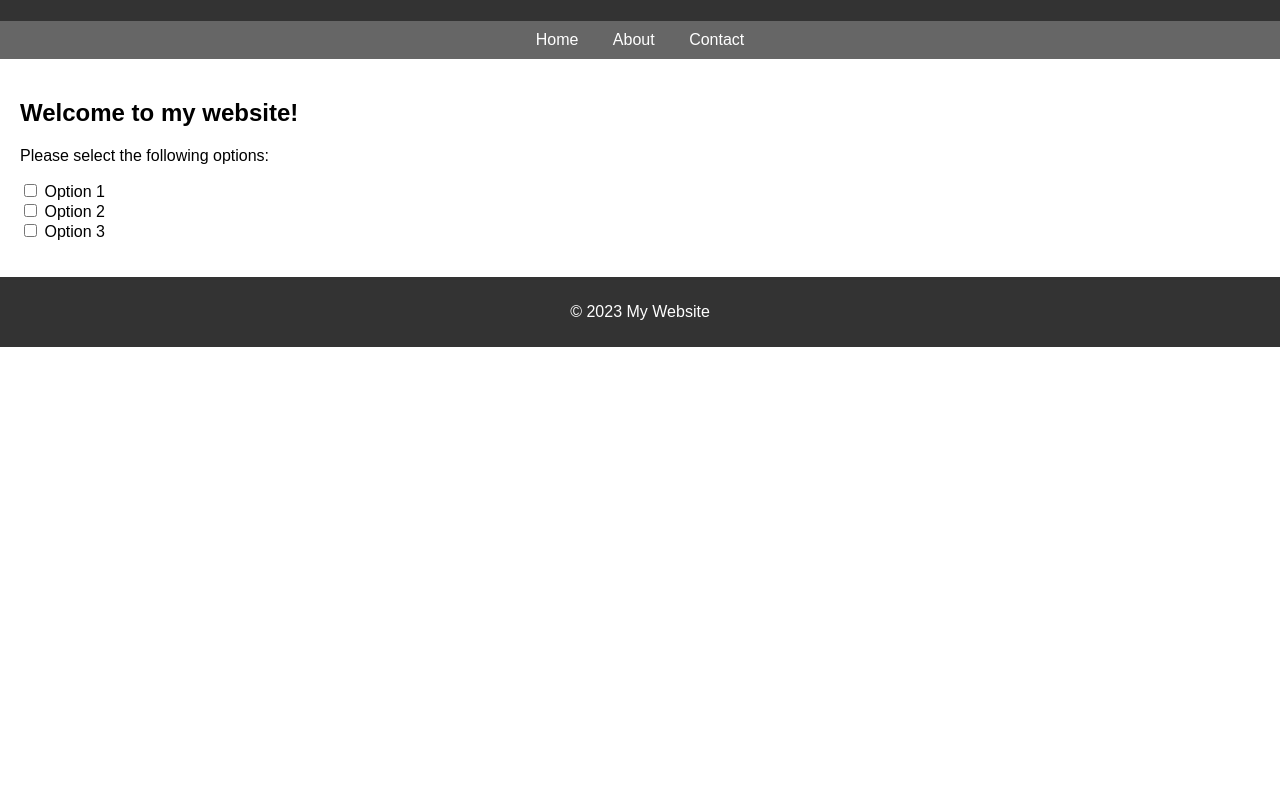
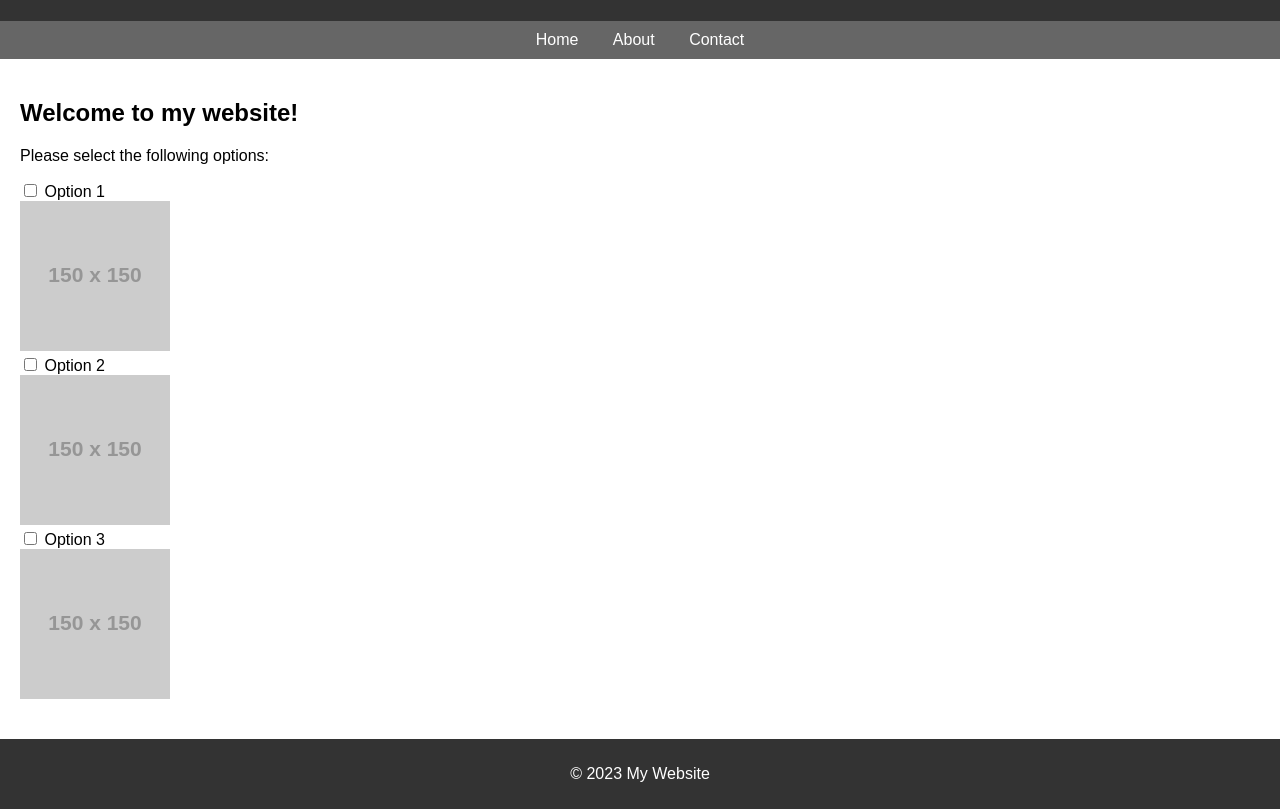
Before and after one commit to Werqzy/My_codes, a plain HTML site: page index.html in a window 1280 px wide. Shown: the part 99-908 px from the top of the page. Before the commit the page ends 800 px from the top, so only its background shows below. Drawn offline with Linux system fonts and the light colour scheme; placeholder pictures from the web are drawn by us.

Commit message:
Update index.html

```diff
--- a/index.html
+++ b/index.html
@@ -47,6 +47,10 @@
 			padding: 10px;
 			text-align: center;
 		}
+		.image {
+			max-width: 100%;
+			height: auto;
+		}
 	</style>
 	<script>
 		function updateText() {
@@ -81,15 +85,18 @@
 		<form>
 			<label for="option1">
 				<input type="checkbox" id="option1" name="option1" value="option1" onchange="updateText()">
-				Option 1
+				Option 1 <br>
+				<img class="image" src="https://via.placeholder.com/150" alt="Option 1 Image">
 			</label><br>
 			<label for="option2">
 				<input type="checkbox" id="option2" name="option2" value="option2" onchange="updateText()">
-				Option 2
+				Option 2 <br>
+				<img class="image" src="https://via.placeholder.com/150" alt="Option 2 Image">
 			</label><br>
 			<label for="option3">
 				<input type="checkbox" id="option3" name="option3" value="option3" onchange="updateText()">
-				Option 3
+				Option 3 <br>
+				<img class="image" src="https://via.placeholder.com/150" alt="Option 3 Image">
 			</label><br>
 		</form>
 		<p id="selection"></p>
@@ -98,4 +105,3 @@
 		<p>&copy; 2023 My Website</p>
 	</footer>
 </body>
-</html>
```
